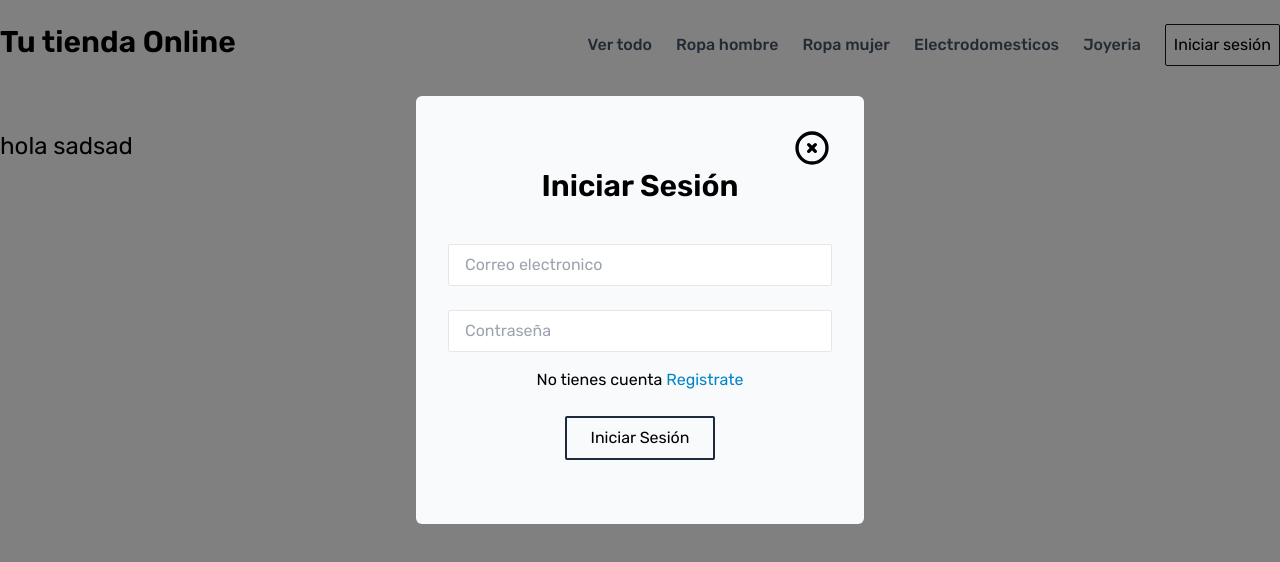
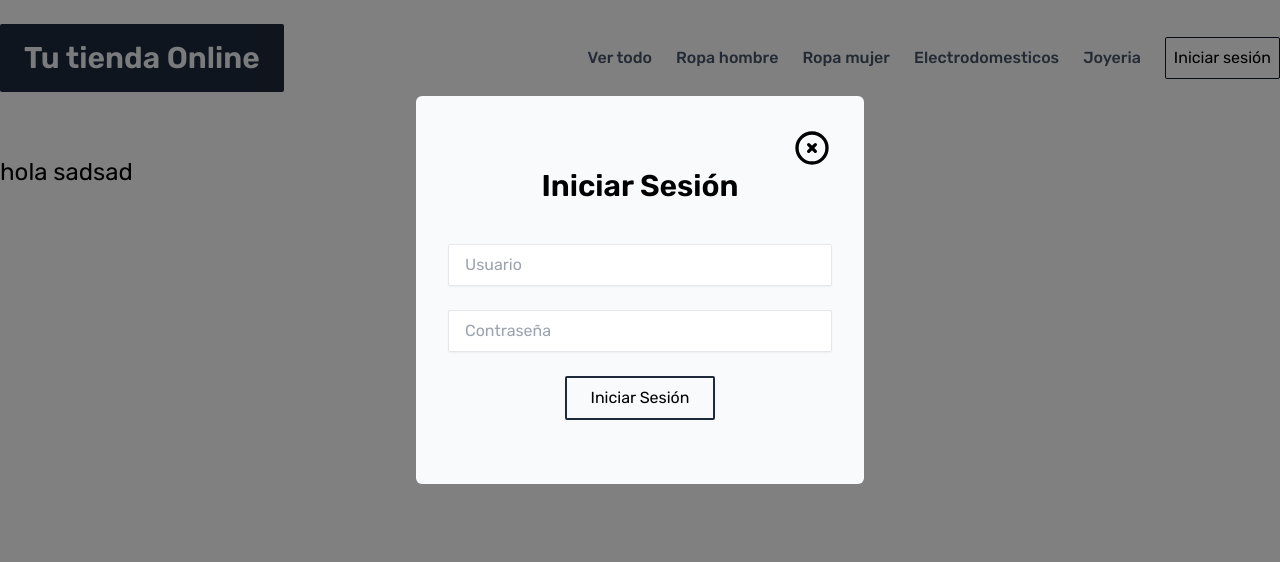
Before and after one commit to CamiloEMP/e-commerce, a Next.js app: page / in a window 1280 px wide. Both pictures are taken after a click on the button "Iniciar sesión". Shown: the top 562 px of the page. Built offline with nearby package versions, Linux system fonts and the light colour scheme.

Commit message:
authentication

```diff
--- a/components/Header.tsx
+++ b/components/Header.tsx
@@ -1,5 +1,7 @@
 import Link from 'next/link'
 import React from 'react'
+
+import { useUser } from 'hook/useUser'
 
 import { NavItem } from './NavItem'
 
@@ -8,10 +10,16 @@ type Props = {
 }
 
 export const Header: React.FC<Props> = ({ setShow }: Props) => {
+  const { isLogged } = useUser()
+
+  console.log(isLogged)
+
   return (
-    <header className="flex justify-between py-6 mb-10">
+    <header className="flex items-center justify-between py-6 mb-10">
       <Link href="/">
-        <a className="text-3xl font-semibold">Tu tienda Online</a>
+        <a className="text-3xl bg-primary-800 text-primary-100 py-4 px-6 font-semibold rounded-sm">
+          Tu tienda Online
+        </a>
       </Link>
       <nav>
         <ul className="flex gap-6 items-center">
--- a/components/Login.tsx
+++ b/components/Login.tsx
@@ -1,12 +1,32 @@
-import Link from 'next/link'
 import { XCircleIcon } from '@heroicons/react/outline'
+import { useEffect } from 'react'
+
+import { useForm } from 'hook/useForm'
+import { useUser } from 'hook/useUser'
+import { Spinner } from 'components/Spinner'
+
 type Props = {
   setShow: (show: boolean) => void
 }
 
 export const Login = ({ setShow }: Props) => {
+  const { login, error, loading, isLogged } = useUser()
+  const { form, handleChange, handleSubmit } = useForm({ username: '', password: '' }, login)
+
+  useEffect((): void => {
+    if (isLogged) {
+      setShow(false)
+    }
+  }, [isLogged, setShow])
+
   return (
     <section className="max-w-md mx-auto px-8 py-8 mt-24 bg-primary-50 rounded-md">
+      {loading ? (
+        <div className="flex justify-center">
+          <Spinner />
+        </div>
+      ) : (
+        <>
           <div className="flex justify-end">
             <button className="w-10 h-10" onClick={() => setShow(false)}>
               <XCircleIcon />
@@ -16,33 +36,38 @@ export const Login = ({ setShow }: Props) => {
           <form className="space-y-4 py-8">
             <div>
               <input
-            className="w-full px-4 py-2 mt-2 border rounded-sm focus:outline-none focus:ring-1 focus:ring-sky-400"
-            placeholder="Correo electronico"
-            type="text"
+                autoComplete="true"
+                className="w-full px-4 py-2 mt-2 border rounded-sm shadow-sm focus:outline-none focus:ring-1 focus:ring-sky-400"
+                name="username"
+                placeholder="Usuario"
+                type="username"
+                value={form.username}
+                onChange={handleChange}
               />
-          {/* <span className="text-xs tracking-wide text-red-600">Email field is required </span> */}
             </div>
             <div>
               <input
-            className="w-full px-4 py-2 mt-2 border rounded-sm focus:outline-none focus:ring-1 focus:ring-sky-400"
+                className="w-full px-4 py-2 mt-2 border rounded-sm shadow-sm focus:outline-none focus:ring-1 focus:ring-sky-400"
+                name="password"
                 placeholder="Contraseña"
                 type="password"
+                value={form.password}
+                onChange={handleChange}
               />
             </div>
-        <div>
-          <span className="block text-center">
-            No tienes cuenta
-            <Link href="/">
-              <a className="text-sky-600 hover:opacity-60"> Registrate</a>
-            </Link>
-          </span>
-        </div>
+            {error && <p className="text-red-500 text-center">{error}</p>}
             <div className="flex justify-center">
-          <button className="px-6 py-2 mt-2 border-2 transition-colors border-primary-800 rounded-sm hover:bg-primary-800 hover:text-primary-100">
+              <button
+                className="px-6 py-2 mt-2 border-2 transition-colors border-primary-800 rounded-sm hover:bg-primary-800 hover:text-primary-100"
+                type="submit"
+                onClick={handleSubmit}
+              >
                 Iniciar Sesión
               </button>
             </div>
           </form>
+        </>
+      )}
     </section>
   )
 }
--- /dev/null
+++ b/components/Spinner.tsx
@@ -0,0 +1,14 @@
+import React from 'react'
+import { EmojiHappyIcon } from '@heroicons/react/outline/'
+export const Spinner = () => {
+  return (
+    <button
+      disabled
+      className="flex items-center text-white bg-primary-700 px-6 py-2 rounded-md"
+      type="button"
+    >
+      <EmojiHappyIcon className=" animate-spin h-7 w-7 mr-3" />
+      <span className="font-semibold">Cargando...</span>
+    </button>
+  )
+}
--- /dev/null
+++ b/context/UserContext.tsx
@@ -0,0 +1,20 @@
+import React, { createContext, useState } from 'react'
+
+interface JWT {
+  token: string
+  setToken: (token: string) => void
+}
+
+const Context = createContext({} as JWT)
+
+type Props = {
+  children: React.ReactNode
+}
+
+export const UserContext: React.FC<Props> = ({ children }: Props) => {
+  const [token, setToken] = useState('')
+
+  return <Context.Provider value={{ token, setToken } as JWT}>{children}</Context.Provider>
+}
+
+export default Context
--- /dev/null
+++ b/hook/useForm.ts
@@ -0,0 +1,24 @@
+import { useState } from 'react'
+
+export const useForm = (initialState: any = {}, callback: (form: {}) => void) => {
+  const [form, setForm] = useState(initialState)
+
+  const handleChange = (e: React.ChangeEvent<HTMLInputElement>) => {
+    setForm({
+      ...form,
+      [e.target.name]: e.target.value,
+    })
+  }
+
+  const handleSubmit = (e: React.MouseEvent<HTMLButtonElement>) => {
+    e.preventDefault()
+    callback(form)
+    setForm(initialState)
+  }
+
+  return {
+    form,
+    handleChange,
+    handleSubmit,
+  }
+}
--- /dev/null
+++ b/hook/useUser.ts
@@ -0,0 +1,39 @@
+import { useContext, useCallback, useState } from 'react'
+
+import { loginService } from 'services/login'
+import Context from 'context/UserContext'
+
+export const useUser = () => {
+  const { token, setToken } = useContext(Context)
+  const [loading, setLoading] = useState(false)
+  const [error, setError] = useState('')
+
+  const login = useCallback(
+    ({ username, password }) => {
+      setLoading(true)
+      loginService({ username, password })
+        .then(token => {
+          setLoading(false)
+          setToken(token)
+        })
+        .catch(() => {
+          setLoading(false)
+          setError('Usuario o contraseña invalidos')
+        })
+    },
+    [setToken],
+  )
+
+  const logout = useCallback(() => {
+    window.localStorage.removeItem('user-ecommerce')
+    setToken('')
+  }, [setToken])
+
+  return {
+    isLogged: !!token,
+    login,
+    logout,
+    loading,
+    error,
+  }
+}
--- a/pages/_app.tsx
+++ b/pages/_app.tsx
@@ -1,19 +1,20 @@
 import type { AppProps } from 'next/app'
 
+import { useState } from 'react'
+
+import { Layout } from 'container/Layout'
 import { Header } from 'components/Header'
-import { Layout } from 'container/Layout'
+import { Modal } from 'components/Modal'
+import { Login } from 'components/Login'
 
 import '../styles/globals.css'
-import { useState } from 'react'
-
-import { Modal } from 'components/Modal'
-import { Login } from 'components/Login'
+import { UserContext } from 'context/UserContext'
 
 function MyApp({ Component, pageProps }: AppProps) {
   const [show, setShow] = useState<boolean>(false)
 
   return (
-    <>
+    <UserContext>
       <Layout>
         <Header setShow={setShow} />
         <Component {...pageProps} />
@@ -23,7 +24,7 @@ function MyApp({ Component, pageProps }: AppProps) {
           <Login setShow={setShow} />
         </Modal>
       ) : null}
-    </>
+    </UserContext>
   )
 }
 
--- /dev/null
+++ b/services/login.ts
@@ -0,0 +1,23 @@
+import { baseURL } from 'api/config'
+
+interface ILoginService {
+  username: string
+  password: string
+}
+
+export const loginService = ({ username, password }: ILoginService): Promise<string> => {
+  return fetch(`${baseURL}/auth/login`, {
+    method: 'POST',
+    headers: {
+      'Content-Type': 'application/json',
+    },
+    body: JSON.stringify({
+      username: username,
+      password: password,
+    }),
+  })
+    .then(res => res.json())
+    .then(res => {
+      if (res.token) return res.token
+    })
+}
```
Lines whose indentation alone changed are shown as unchanged.
